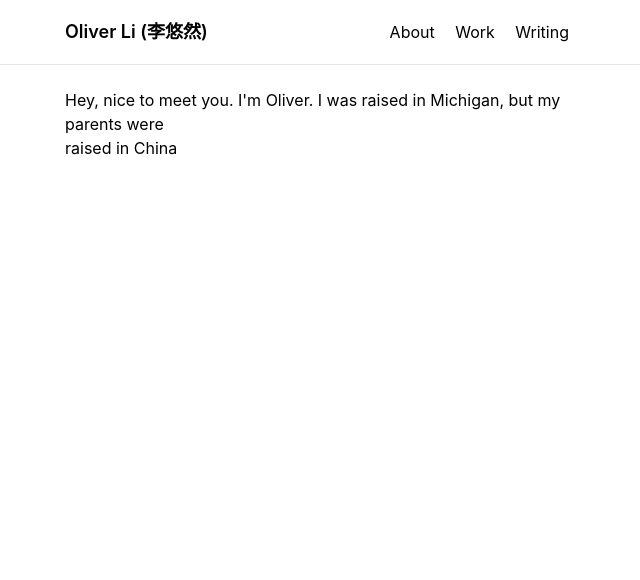
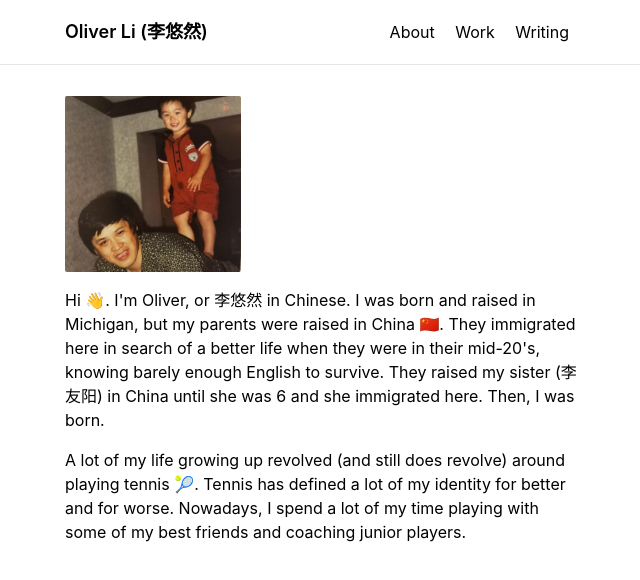
Before and after one commit to olili1999/current-website-oliver, a React (Create React App) app: page /about in a window 1280 px wide. Shown: the top 580 px of the page, without its empty margins (319-959 px from the left). Built offline with nearby package versions, Linux system fonts and the light colour scheme.

Commit message:
added about page

```diff
--- a/src/components/About.js
+++ b/src/components/About.js
@@ -1,18 +1,18 @@
 import Twemoji from 'react-twemoji';
 
 import ChinaEmoji from './ChinaEmoji';
-
+import OliverDadLittle from '../oliver_dad_little.png'
 
 
 const About = () =>{
   return (
-  <div className = "text-aesopgrey mt-6 ml-6 mr-6 md:w-2/5 md:mx-auto md:flex md:flex-col md:justify-center">
-    <p className = "text-left "> Hey, nice to meet you. I'm Oliver. I was raised in Michigan, but my parents were</p>
-    <div className = "flex flex-row text-left items-center">
-      <p>raised in China &nbsp;
-      </p>
+    <div className = "text-aesopgrey mt-8 ml-6 mr-6 md:w-2/5 md:mx-auto md:flex md:flex-col md:justify-center">
+      <img className = "w-44 h-44 rounded-sm" src = {OliverDadLittle}/>
+      <p className = "text-left mt-4"> Hi 👋. I'm Oliver, or 李悠然 in Chinese. I was born and raised in Michigan, but my parents were raised in China 🇨🇳. They immigrated here in search of a better life when they
+      were in their mid-20's, knowing barely enough English to survive. They raised my sister (李友阳) in China until she was 6 and she immigrated here. Then, I was born. </p>
+      <p className = "text-left mt-4">A lot of my life growing up revolved (and still does revolve) around playing tennis 🎾. Tennis has defined a lot of my identity for better and for worse. Nowadays,
+      I spend a lot of my time playing with some of my best friends and coaching junior players. </p>
     </div>
-  </div>
   );
 }
 export default About;
--- a/src/components/Home.js
+++ b/src/components/Home.js
@@ -4,12 +4,9 @@ import { Link } from "react-router-dom";
 
 const Home = () =>{
     return (
-    <div className = "mt-6 ml-6 mr-6 md:w-2/5 md:mx-auto md:flex md:flex-col md:items-center md:justify-center">
+    <div className = "mt-8 ml-6 mr-6 md:w-2/5 md:mx-auto md:flex md:flex-col md:items-center md:justify-center">
         <div className = "flex flex-row items-center w-full mb-4 text-left font-semibold text-aesopblack">
-            <p className= "mr-2 text-xl"> Hi, I'm Oliver </p>
-            <Twemoji className = "h-5 w-5" options={{ className: 'twemoji' }}>
-            👋
-            </Twemoji>
+            <p className= "mr-2 text-xl"> Hi, I'm Oliver 👋 </p>
         </div>
         <p className = "leading-loose text-aesopgrey text-left font-normal"> I'm a recent graduate
         of the University of Michigan with a dual degree in&nbsp;
@@ -26,8 +23,8 @@ const Home = () =>{
             &nbsp;working on post-purchase customer experience and ETAs.
             Currently working @
             <a className = "underline underline-offset-4 hover:font-semibold active:text-aesopblack active:text-semibold focus:text-semibold focus:text-aesopblack hover:text-aesopblack" href = "https://www.intros.ai/">
-             intros.ai
-            </a> as their first PM hire and lead designer.
+             Intros AI
+            </a> as their first product management hire and lead designer.
 
             Previously @
             <a className = "underline underline-offset-4 hover:font-semibold active:text-aesopblack active:text-semibold focus:text-semibold focus:text-aesopblack hover:text-aesopblack" href = "http://www.belvederetrading.com/">Belvedere Trading</a>
@@ -40,7 +37,7 @@ const Home = () =>{
             </a>,&nbsp;
             <a className = "underline underline-offset-4 hover:font-semibold active:text-aesopblack active:text-semibold focus:text-semibold focus:text-aesopblack hover:text-aesopblack" href = "https://kodelabs.com/">
             Kode Labs
-            </a>&nbsp;working as a PM,&nbsp;
+            </a>&nbsp;working as a product manager,&nbsp;
             <a className = "underline underline-offset-4 hover:font-semibold active:text-aesopblack active:text-semibold focus:text-semibold focus:text-aesopblack hover:text-aesopblack" href = "https://www.principal.com/">Principal Financial Group</a> doing data science, and&nbsp;
             <a className = "underline underline-offset-4 hover:font-semibold active:text-aesopblack active:text-semibold focus:text-semibold focus:text-aesopblack hover:text-aesopblack" href = "https://www.microsoft.com/en-us/research/people/suri/">Microsoft</a> doing research.
         </p>
```
Also changed, not shown: src/oliver_dad_little.png (added).
